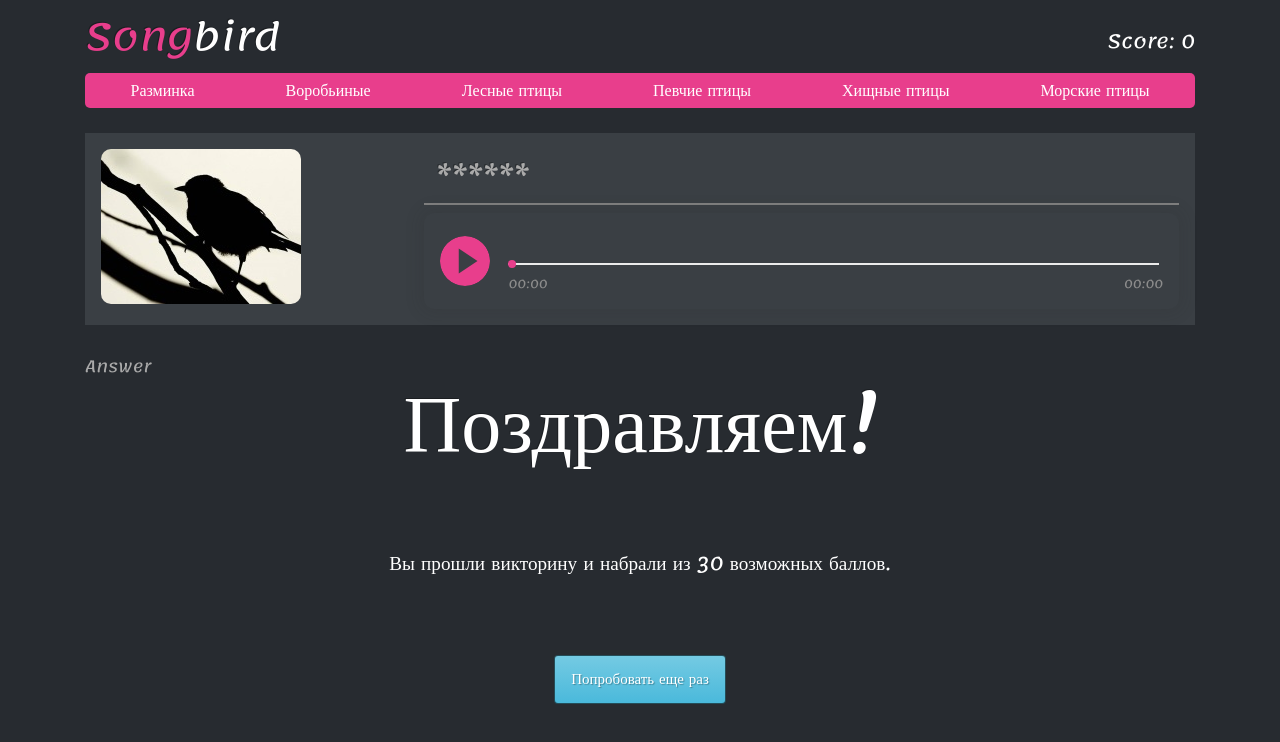
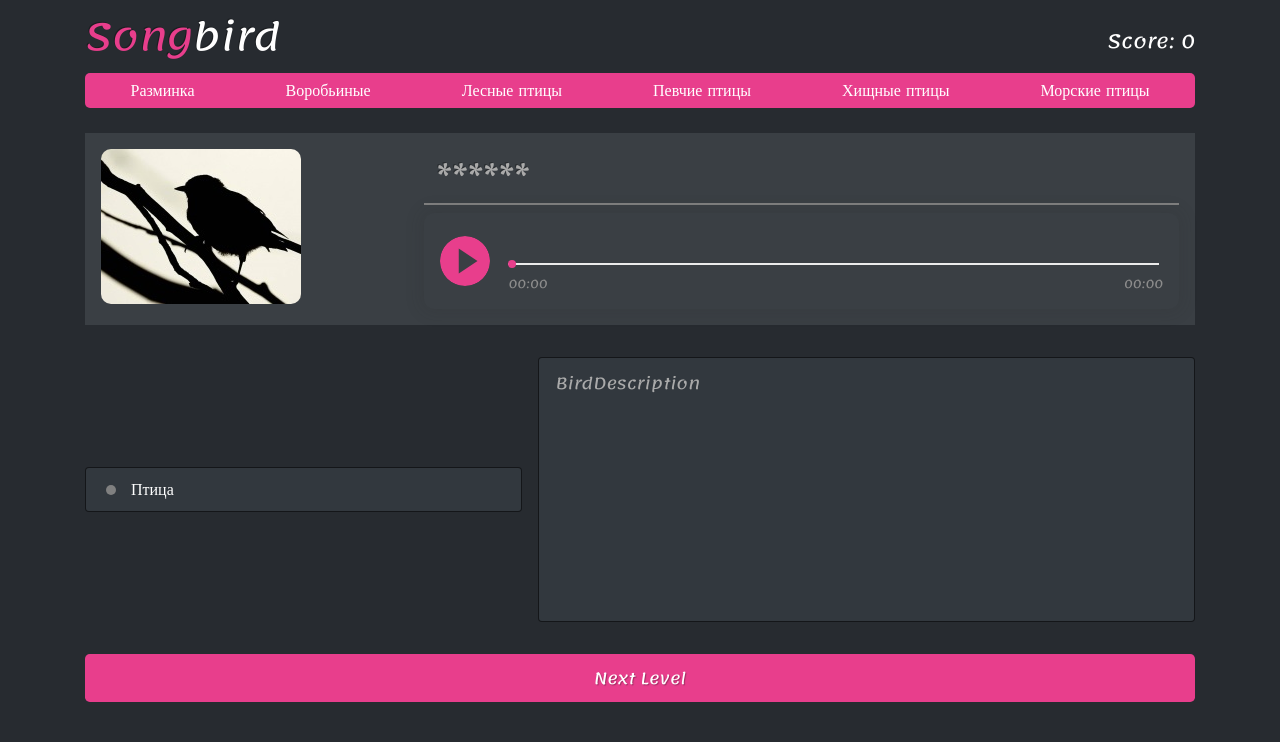
Before and after one commit to Arzamas-ka/songbird, a React (Create React App) app: page / in a window 1280 px wide. Shown: the top 742 px of the page. Built offline with nearby package versions, Linux system fonts and the light colour scheme.

Commit message:
feat: implement audio player

```diff
--- a/src/components/Answer/Answer.js
+++ b/src/components/Answer/Answer.js
@@ -1,9 +1,31 @@
 import React from 'react';
 
-// import cls from './Answer.module.css';
+import BirdDescription from './BirdDescription/BirdDescription';
 
-const Answer = () => {
-  return <div className='container'>Answer</div>;
+import cls from './Answer.module.css';
+
+const Answer = ({ selectedBird }) => {
+  const onClickNext = () => {
+    console.log('Next page');
+  };
+
+  return (
+    <>
+      <div className={`${cls.Answers} container`}>
+        <ul className={`list-group ${cls.ListGroup}`}>
+          <li className={`${cls.ListItem} list-group-item`}>
+            <span className={cls.RadioBtn}></span>Птица
+          </li>
+        </ul>
+        <BirdDescription selectedBird={selectedBird} />
+      </div>
+      <div className='container'>
+        <button className={cls.NextLevelBtn} onClick={() => onClickNext()}>
+          Next Level
+        </button>
+      </div>
+    </>
+  );
 };
 
 export default Answer;
--- a/src/components/Answer/Answer.module.css
+++ b/src/components/Answer/Answer.module.css
@@ -0,0 +1,84 @@
+:root {
+  --pink-color: #e83e8c;
+  --pink-hover-color: #b32f6c;
+  --white-color: #ffffff;
+  --gray-color: gray;
+  --red-color: red;
+  --green-color: green;
+}
+
+.Answers {
+  display: flex;
+  justify-content: space-between;
+  align-items: center;
+
+  margin-bottom: 2rem;
+}
+
+.ListGroup {
+  width: 40%;
+  margin-right: 1rem;
+}
+
+.ListItem {
+  color: var(--white-color);
+}
+
+.ListItem:hover .RadioBtn {
+  background-color: var(--white-color);
+}
+
+.RadioBtn {
+  display: inline-block;
+  width: 10px;
+  height: 10px;
+  margin-right: 15px;
+
+  background-color: var(--gray-color);
+  border-radius: 50%;
+}
+
+.RadioBtnWrong {
+  background-color: var(--red-color);
+}
+
+.RadioBtnRight {
+  background-color: var(--green-color);
+}
+
+.NextLevelBtn {
+  width: 100%;
+
+  background-color: var(--pink-color);
+  color: var(--white-color);
+  text-shadow: 1px 1px 1px rgba(0, 0, 0, 0.3);
+
+  border: 1px solid transparent;
+  padding: 0.7rem 1rem;
+  font-size: 1rem;
+  line-height: 1.5;
+  border-radius: 0.3rem;
+  transition: color 0.15s ease-in-out, background-color 0.15s ease-in-out,
+    border-color 0.15s ease-in-out, box-shadow 0.15s ease-in-out;
+}
+
+.NextLevelBtn:hover {
+  border-color: rgba(0, 0, 0, 0.6);
+  background-color: var(--pink-hover-color);
+}
+
+@media (max-width: 1000px) {
+  .Answers {
+    flex-direction: column;
+  }
+
+  .ListGroup {
+    width: 100%;
+    margin-right: 0;
+    margin-bottom: 1rem;
+  }
+
+  .CardInfo {
+    width: 100%;
+  }
+}
--- /dev/null
+++ b/src/components/Answer/BirdDescription/BirdDescription.js
@@ -0,0 +1,10 @@
+import React from 'react';
+
+import cls from './BirdDescription.module.css';
+
+const BirdDescription = (props) => {
+  console.log('BirdDescription ', props);
+  return <div className={`${cls.CardInfo} card`}>BirdDescription</div>;
+};
+
+export default BirdDescription;
--- /dev/null
+++ b/src/components/Answer/BirdDescription/BirdDescription.module.css
@@ -0,0 +1,23 @@
+:root {
+  --pink-color: #e83e8c;
+  --pink-hover-color: #b32f6c;
+  --white-color: #ffffff;
+}
+
+.CardInfo {
+  width: 60%;
+  height: 265px;
+  padding: 1rem;
+}
+
+@media (max-width: 1000px) {
+  .CardInfo {
+    width: 100%;
+  }
+}
+
+@media (max-width: 470px) {
+  .CardInfo {
+    height: 100%;
+  }
+}
--- a/src/components/App/App.js
+++ b/src/components/App/App.js
@@ -8,8 +8,7 @@ import { birdsData, speciesBirds } from '../../helpers/birds';
 
 const App = () => {
   const randomIndex = Math.floor(Math.random() * birdsData.length);
-  const guessedBird = birdsData[0][randomIndex];
-
+  const questionBird = birdsData[0][randomIndex];
   const [navNumber, setNavNumber] = useState(0);
   const [score, setScore] = useState(0);
   const [stepScore, setStepScore] = useState(5);
@@ -20,12 +19,13 @@ const App = () => {
   const [isQuizFinished, setIsQuizFinished] = useState(false);
   const [kindBirds, setKindBirds] = useState(speciesBirds[0]);
 
+
   return (
     <div>
       <Header />
-      <Questions guessedBird={guessedBird} isGuessedBird={isGuessedBird} />
-      <Answer />
-      <QuizResult />
+      <Questions questionBird={questionBird} isGuessedBird={isGuessedBird} />
+      <Answer selectedBird={selectedBird} />
+      {isQuizFinished && <QuizResult />}
     </div>
   );
 };
--- a/src/components/AudioPlayer/AudioPlayer.js
+++ b/src/components/AudioPlayer/AudioPlayer.js
@@ -8,10 +8,11 @@ import cls from './AudioPlayer.module.css';
 
 
 export default class AudioPlayer extends Component {
-  constructor(props) {
+  constructor(props, ref) {
     super(props);
     this.audioPlayerRef = React.createRef();
     this.progressBarDetailRef = React.createRef();
+    this.ref = ref;
   }
 
   static defaultProps = {
--- a/src/components/Questions/Questions.js
+++ b/src/components/Questions/Questions.js
@@ -1,11 +1,22 @@
-import React from 'react';
+import React, { useState, useEffect, useRef } from 'react';
 
 import AudioPlayer from '../AudioPlayer/AudioPlayer';
 import defaultBird from '../../assets/images/defaultBird.jpg';
 
 import cls from './Questions.module.css';
 
-const Questions = () => {
+const Questions = ({ questionBird, isGuessedBird }) => {
+  const audioRef = useRef(null);
+  const [url, setUrl] = useState('');
+
+  useEffect(() => {
+    audioRef.current.src = questionBird.audio;
+    setUrl(questionBird.audio);
+
+  }, [questionBird.audio, url]);
+
+  const audio = questionBird.audio;
+
   return (
     <div className='container'>
       <div className={`${cls.QuestionBlock} ${cls.QuestionBlockRounded}`}>
@@ -13,7 +24,7 @@ const Questions = () => {
         <div className={cls.Tools}>
           <h3 className={cls.ToolsTitle}>******</h3>
           <div>
-            <AudioPlayer />
+            <AudioPlayer ref={audioRef} url={audio}/>
           </div>
         </div>
       </div>
```
